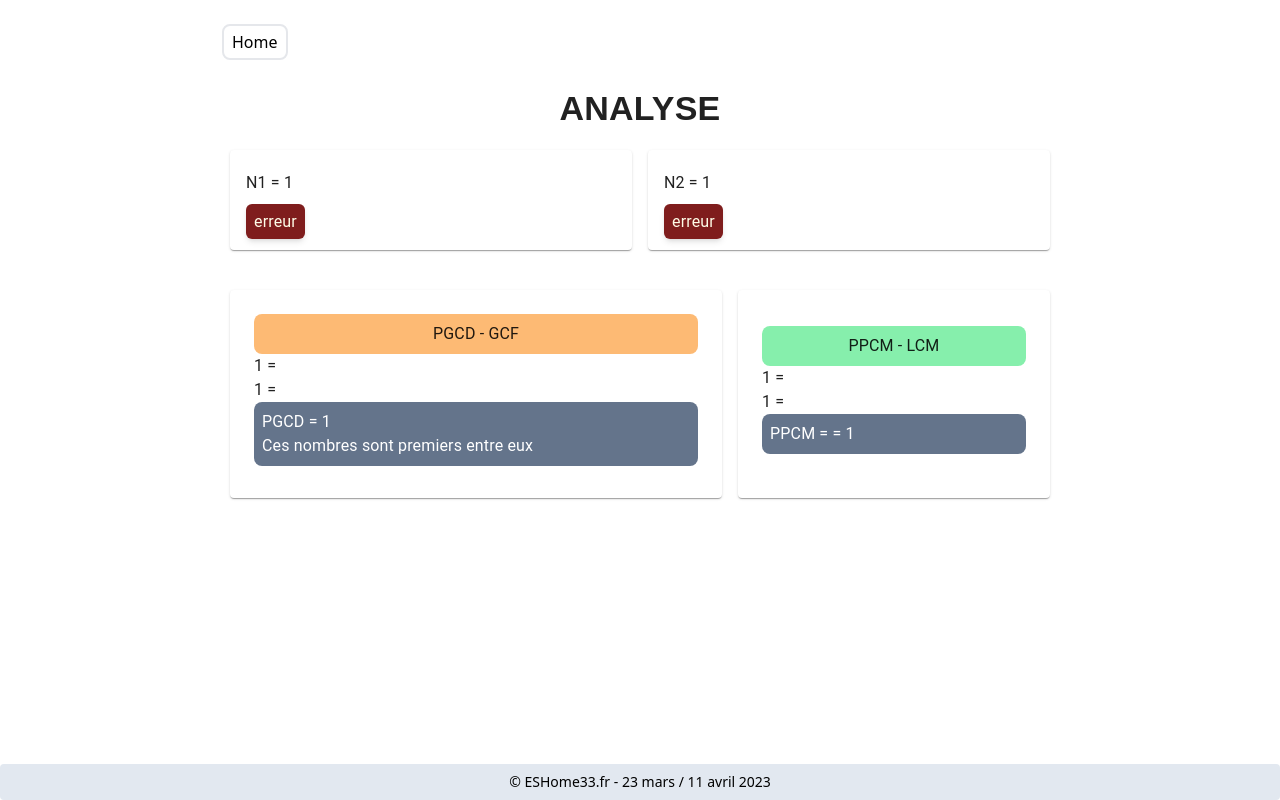
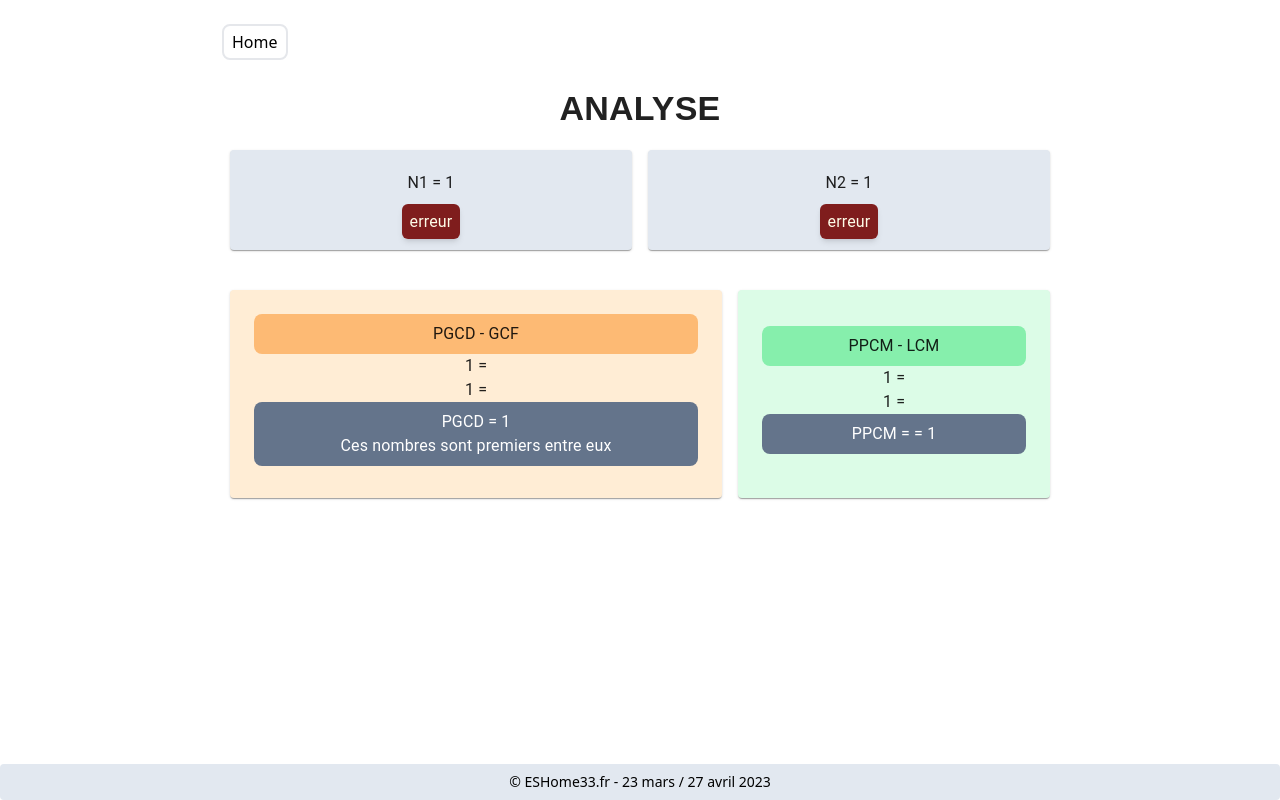
Before and after one commit to esHome33/ppcm, a Next.js app: page /analyse in a window 1280 px wide. Built offline with nearby package versions, Linux system fonts and the light colour scheme.

Commit message:
V1.5.1 date change on layout & sx

```diff
--- a/components/Layout.tsx
+++ b/components/Layout.tsx
@@ -78,7 +78,7 @@ const Layout = ({
 		</Container>
 
 		<footer className="text-center mt-2 bg-slate-200 p-2 rounded text-sm fixed bottom-0 right-0 left-0">
-			<span>&copy; ESHome33.fr - 23 mars / 11 avril 2023</span>
+			<span>&copy; ESHome33.fr - 23 mars / 27 avril 2023</span>
 		</footer>
 	</div>
 );
--- a/components/Nombre.tsx
+++ b/components/Nombre.tsx
@@ -43,7 +43,10 @@ const Nombre = (props: Props) => {
 	const numero = "N" + props.cle;
 
 	return (
-		<Card className="flex flex-col p-4 m-2 bg-slate-200 max-w-screen-md justify-center align-middle flex-grow">
+		<Card
+			sx={{ backgroundColor: "#e2e8f0", textAlign: "center" }}
+			className="flex flex-col p-4 m-2 bg-slate-200 max-w-screen-md justify-center align-middle flex-grow"
+		>
 			<Typography
 				variant="body1"
 				className="mx-auto"
--- a/components/Pgcd.tsx
+++ b/components/Pgcd.tsx
@@ -33,7 +33,10 @@ const PGCD = (props: Props) => {
 	};
 
 	return (
-		<Card className="flex flex-col flex-grow p-2 m-2 bg-orange-100 max-w-screen-sm justify-center align-middle">
+		<Card
+			sx={{ backgroundColor: "#ffedd5", textAlign: "center" }}
+			className="flex flex-col flex-grow p-2 m-2 bg-orange-100 max-w-screen-sm justify-center align-middle"
+		>
 			<CardContent>
 				<Typography className="bg-orange-300 rounded-lg text-center p-2 font-bold">
 					PGCD - GCF
--- a/components/Ppcm.tsx
+++ b/components/Ppcm.tsx
@@ -23,7 +23,10 @@ const PPCM = (props: Props) => {
 	const val_ppcm = valeur_analyse(le_ppcm);
 
 	return (
-		<Card className="flex flex-col p-2 m-2 bg-green-100 max-w-screen-sm justify-center align-middle flex-grow">
+		<Card
+			sx={{ backgroundColor: "#dcfce7", textAlign:'center' }}
+			className="flex flex-col p-2 m-2 bg-green-100 max-w-screen-sm justify-center align-middle flex-grow"
+		>
 			<CardContent>
 				<Typography className="bg-green-300 rounded-lg text-center p-2 font-bold">
 					PPCM - LCM
@@ -36,8 +39,9 @@ const PPCM = (props: Props) => {
 				</Typography>
 				<Typography className="bg-slate-500 text-white font-bold p-2 rounded-lg">
 					PPCM =
-					{isMonofacteur(le_ppcm) ? " " + aff_ppcm : " " + aff_ppcm + " = " + val_ppcm}
-
+					{isMonofacteur(le_ppcm)
+						? " " + aff_ppcm
+						: " " + aff_ppcm + " = " + val_ppcm}
 				</Typography>
 			</CardContent>
 		</Card>
```
